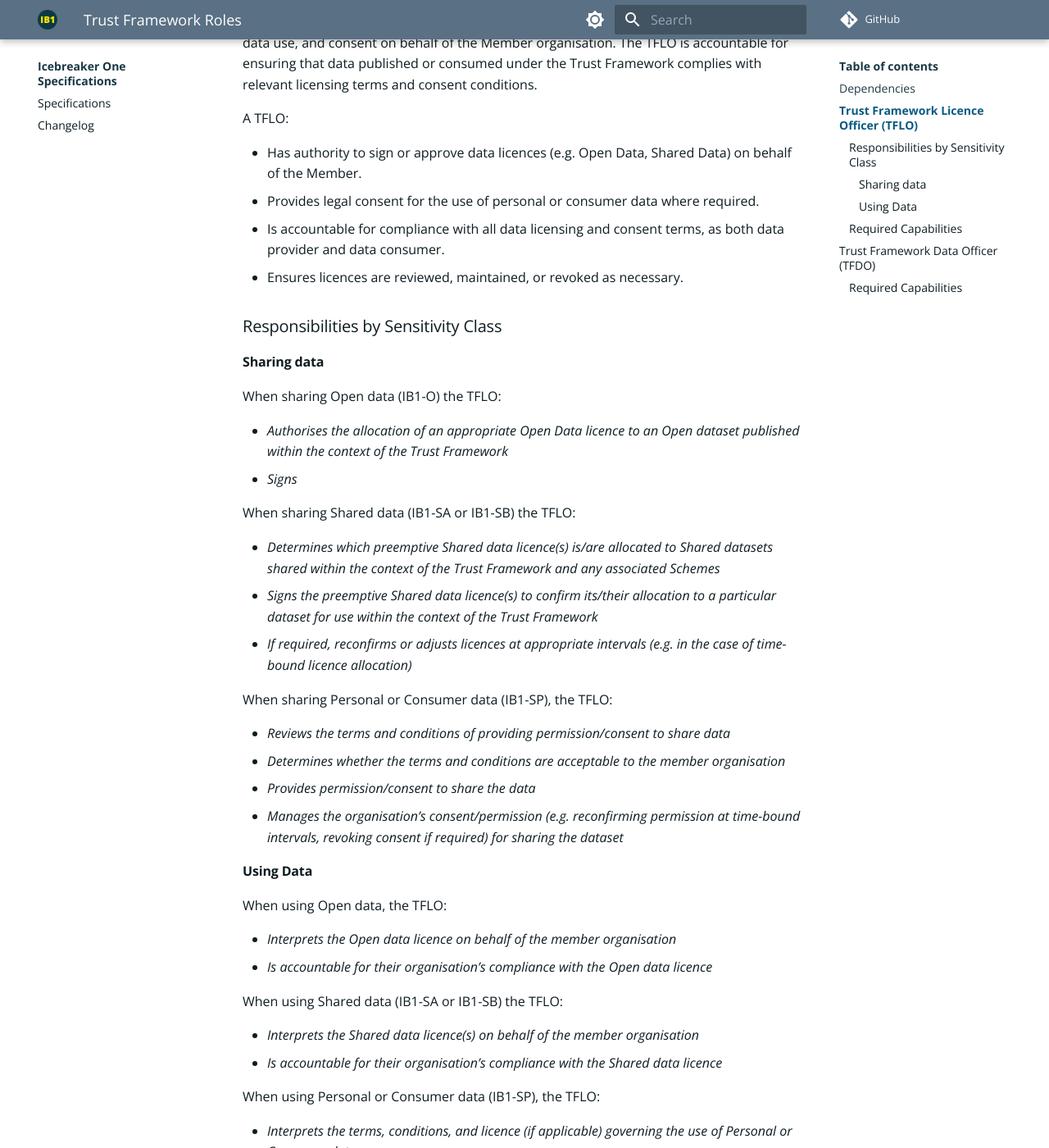
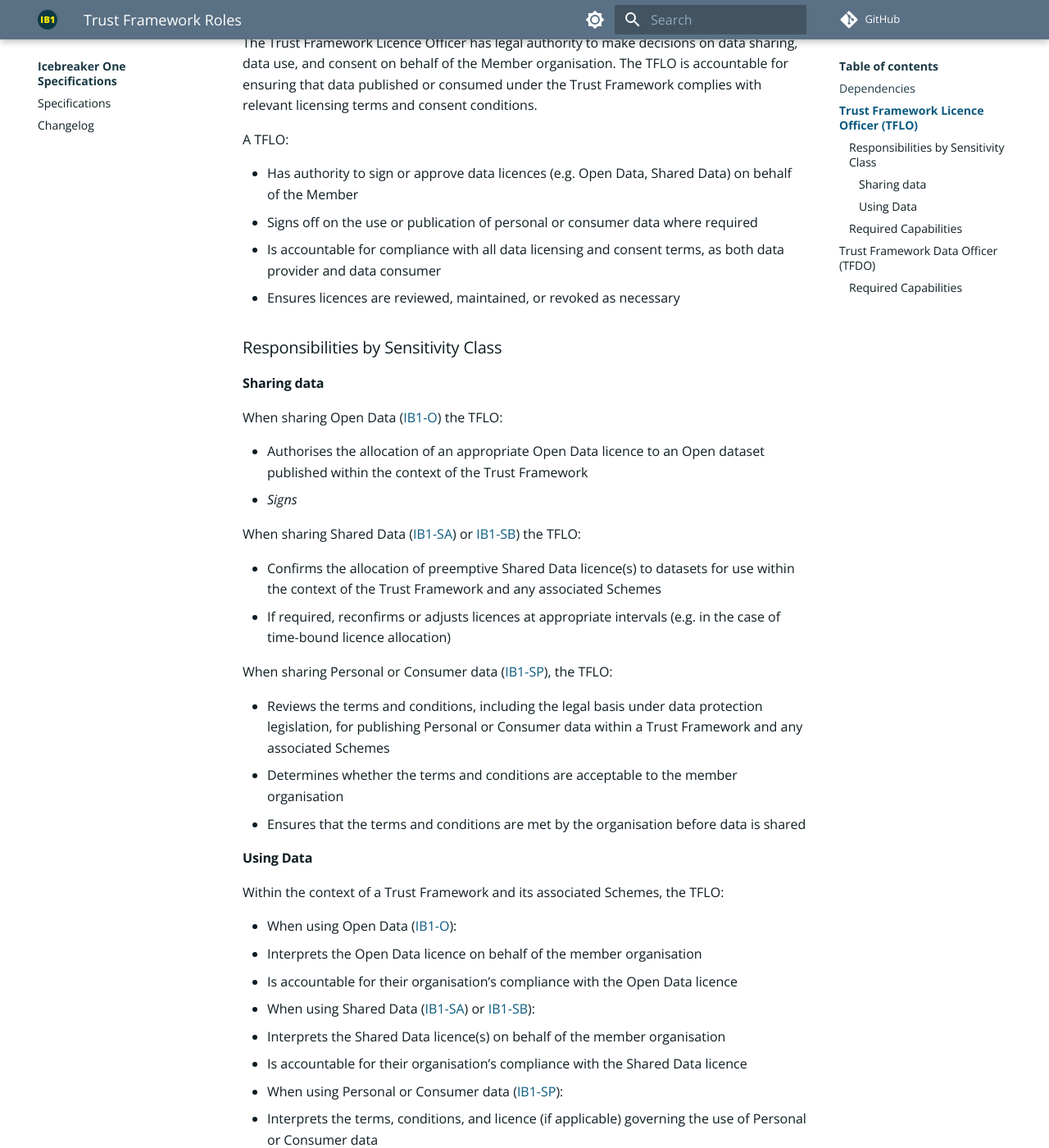
Before and after one commit to icebreakerone/ib1-technical-specifications, an MkDocs documentation site: the page built from docs/trust-framework-roles/1.0.md, in a window 1280 px wide and 1400 px high, scrolled down 794 px. Shown: the whole window at 82% size. Built offline with MkDocs 1.6.1 and Material for MkDocs 9.7.7, drawn with Linux system fonts in a browser that asks for light colours; comment, search, counter and statistics services are not loaded; some of the changed text lies outside the part shown.

Commit message:
Tweaks to TF Roles page

```diff
--- a/docs/trust-framework-roles/1.0.md
+++ b/docs/trust-framework-roles/1.0.md
@@ -23,55 +23,51 @@ The Trust Framework Licence Officer has legal authority to make decisions on dat
 
 A TFLO:
 
-* Has authority to sign or approve data licences (e.g. Open Data, Shared Data) on behalf of the Member.
-* Provides legal consent for the use of personal or consumer data where required.
-* Is accountable for compliance with all data licensing and consent terms, as both data provider and data consumer.
-* Ensures licences are reviewed, maintained, or revoked as necessary.
+* Has authority to sign or approve data licences (e.g. Open Data, Shared Data) on behalf of the Member
+* Signs off on the use or publication of personal or consumer data where required
+* Is accountable for compliance with all data licensing and consent terms, as both data provider and data consumer
+* Ensures licences are reviewed, maintained, or revoked as necessary
 
 ### Responsibilities by Sensitivity Class
 
 #### Sharing data
 
-When sharing Open data (IB1-O) the TFLO:
+When sharing Open Data ([IB1-O](https://specification.trust.ib1.org/generic-sensitivity-classes/1.0/#open-data-ib1-o)) the TFLO:
 
-* _Authorises the allocation of an appropriate Open Data licence to an Open dataset published within the context of the Trust Framework_
+* Authorises the allocation of an appropriate Open Data licence to an Open dataset published within the context of the Trust Framework
 * _Signs_
 
-When sharing Shared data (IB1-SA or IB1-SB) the TFLO:
+When sharing Shared Data ([IB1-SA](https://specification.trust.ib1.org/generic-sensitivity-classes/1.0/#shared-a-ib1-sa)) or [IB1-SB](https://specification.trust.ib1.org/generic-sensitivity-classes/1.0/#shared-a-ib1-sb)) the TFLO:
 
-* _Determines which preemptive Shared data licence(s) is/are allocated to Shared datasets shared within the context of the Trust Framework and any associated Schemes_
-* _Signs the preemptive Shared data licence(s) to confirm its/their allocation to a particular dataset for use within the context of the Trust Framework_
-* _If required, reconfirms or adjusts licences at appropriate intervals (e.g. in the case of time-bound licence allocation)_
+* Confirms the allocation of preemptive Shared Data licence(s) to datasets for use within the context of the Trust Framework and any associated Schemes
+* If required, reconfirms or adjusts licences at appropriate intervals (e.g. in the case of time-bound licence allocation)
 
-When sharing Personal or Consumer data (IB1-SP), the TFLO:
+When sharing Personal or Consumer data ([IB1-SP](https://specification.trust.ib1.org/generic-sensitivity-classes/1.0/#shared-a-ib1-sp)), the TFLO:
 
-* _Reviews the terms and conditions of providing permission/consent to share data_
-* _Determines whether the terms and conditions are acceptable to the member organisation_
-* _Provides permission/consent to share the data_
-* _Manages the organisation’s consent/permission (e.g. reconfirming permission at time-bound intervals, revoking consent if required) for sharing the dataset_
+* Reviews the terms and conditions, including the legal basis under data protection legislation, for publishing Personal or Consumer data within a Trust Framework and any associated Schemes
+* Determines whether the terms and conditions are acceptable to the member organisation
+* Ensures that the terms and conditions are met by the organisation before data is shared
 
 #### Using Data
+Within the context of a Trust Framework and its associated Schemes, the TFLO:
 
-When using Open data, the TFLO:
+* When using Open Data  ([IB1-O](https://specification.trust.ib1.org/generic-sensitivity-classes/1.0/#open-data-ib1-o)):
+   * Interprets the Open Data licence on behalf of the member organisation
+   * Is accountable for their organisation’s compliance with the Open Data licence
 
-* _Interprets the Open data licence on behalf of the member organisation_
-* _Is accountable for their organisation’s compliance with the Open data licence_
+* When using Shared Data ([IB1-SA](https://specification.trust.ib1.org/generic-sensitivity-classes/1.0/#shared-a-ib1-sa)) or [IB1-SB](https://specification.trust.ib1.org/generic-sensitivity-classes/1.0/#shared-a-ib1-sb)):
+   * Interprets the Shared Data licence(s) on behalf of the member organisation
+   * Is accountable for their organisation’s compliance with the Shared Data licence
 
-When using Shared data (IB1-SA or IB1-SB) the TFLO:
-
-* _Interprets the Shared data licence(s) on behalf of the member organisation_
-* _Is accountable for their organisation’s compliance with the Shared data licence_
-
-When using Personal or Consumer data (IB1-SP), the TFLO:
-
-* _Interprets the terms, conditions, and licence (if applicable) governing the use of Personal or Consumer data_
-* _Is accountable for their organisation’s compliance with the terms of consent/permission and any accompanying data licence_
+* When using Personal or Consumer data ([IB1-SP](https://specification.trust.ib1.org/generic-sensitivity-classes/1.0/#shared-a-ib1-sp)):
+   * Interprets the terms, conditions, and licence (if applicable) governing the use of Personal or Consumer data
+   * Is accountable for their organisation’s compliance with the terms of consent/permission and any accompanying data licence
 
 ### Required Capabilities
 
 The TFLO must:
 
-* Understand UK data licensing practices and consent frameworks
+* Understand relevant data protection regulations, data licensing practices, and consent frameworks
 * Be able to interpret and apply licence and consent conditions to use cases
 * Have authority to make licensing and consent decisions within the Member organisation
 * Hold internal users accountable for legal compliance
@@ -84,15 +80,18 @@ The Trust Framework Data Officer ensures that the Member’s data practices —
 A TFDO:
 
 1. **Assurance Compliance**
-   Ensures datasets meet the criteria of the claimed assurance level (e.g. metadata completeness, machine readability, absence of personal data where required).
+   Ensures datasets meet the criteria of the claimed assurance level (e.g. provenance, metadata completeness, machine readability, absence of personal data where required).
 
 2. **Authentication and Authorisation**
-   Ensures that secure, scheme-compliant mechanisms (e.g. FAPI) are used for verifying identity and enforcing access rules and permissions.
+   Ensures that secure, scheme-compliant mechanisms are used for verifying identity and enforcing access rules and permissions.
 
-3. **Data Standards**
+3. **Data Protection**
+   Ensures that organisation systems meet the level of security required by Trust Frameworks and their associated Schemes. Where data processing includes Personal or Consumer data, or data shared or processed on the basis of consent/permission, ensure mechanisms supporting rights under data protection legislation and as well as Scheme requirements are fully implemented.
+
+4. **Data Standards**
    Enforces use of agreed internal data standards and collaborates with other Members to maintain cross-Scheme data interoperability.
 
-4. **Monitoring and Reporting**
+5. **Monitoring and Reporting**
    Implements and maintains technical processes to meet scheme-defined audit, logging, SLA, and breach-reporting requirements.
 
 ### Required Capabilities
```
Also changed, not shown: other parts of docs/trust-framework-roles/1.0.md (+1 -1 lines).
